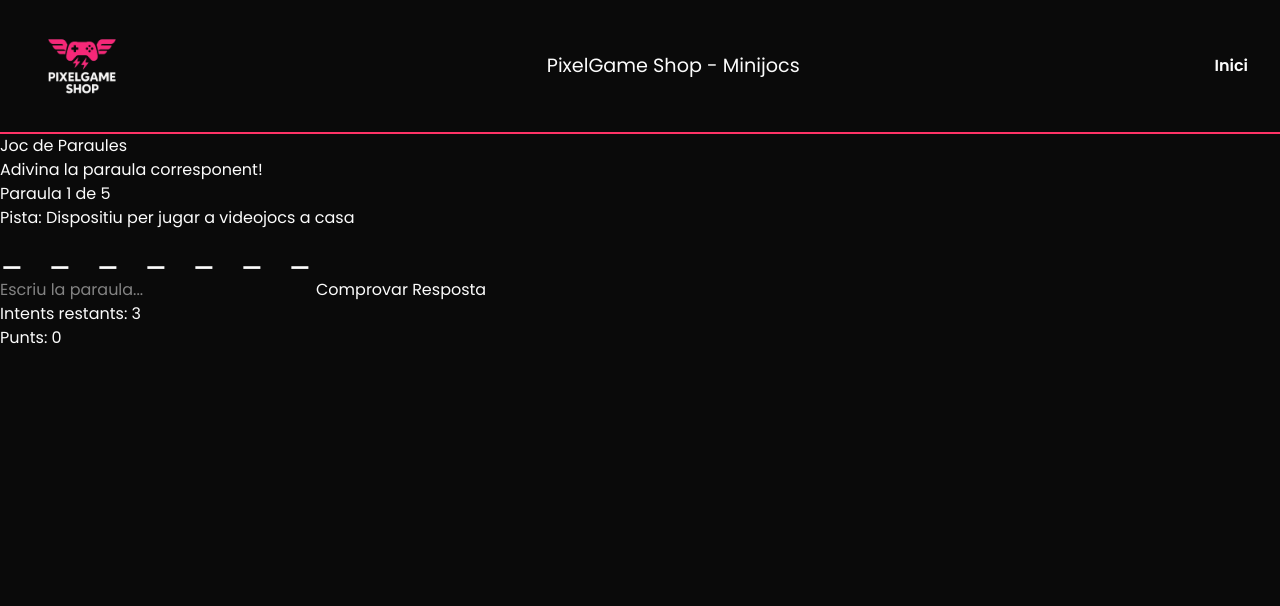
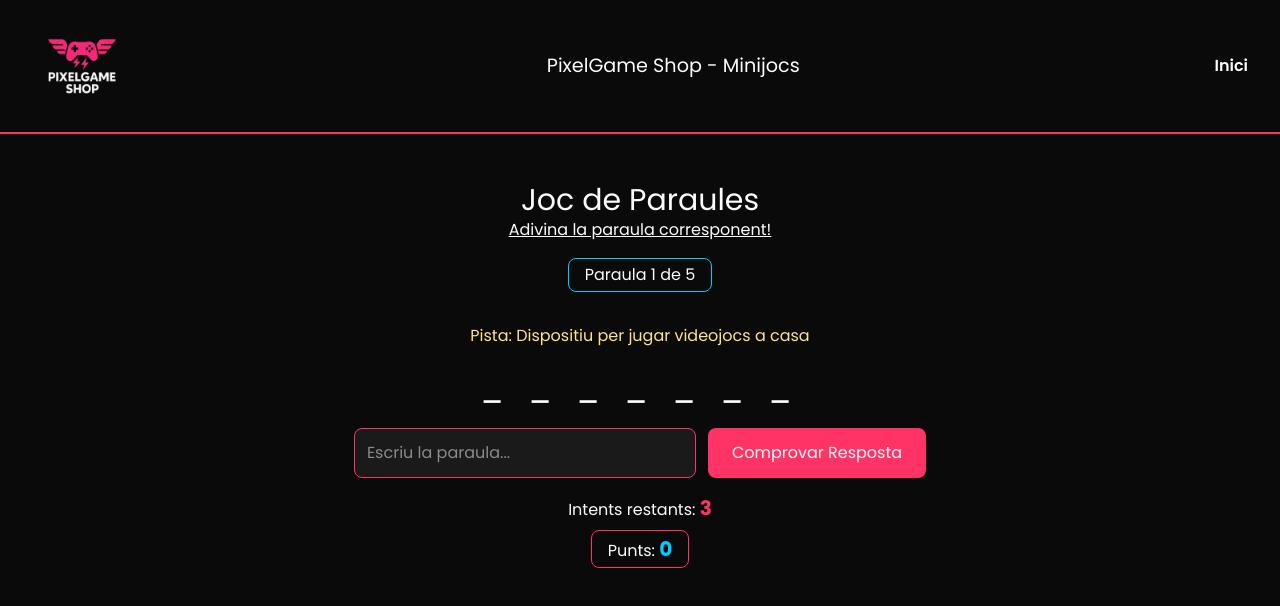
Before and after one commit to CFGSCojita/minijocs-react, a React (Vite) app: page /joc-paraules in a window 1280 px wide. Shown: the top 606 px of the page. Built offline with nearby package versions, Linux system fonts and the light colour scheme.

Commit message:
Estilo al JocParaules con Tailwind CSS

```diff
--- a/src/components/JocParaules.jsx
+++ b/src/components/JocParaules.jsx
@@ -1,19 +1,18 @@
 // Importación de componentes y otras funciones de React:
-import { useState } from "react"
-import { paraules } from '../data/paraules'
-import { useNavigate } from "react-router-dom"
-import Header from "./Header"
+import { useState } from "react";
+import { paraules } from "../data/paraules";
+import { useNavigate } from "react-router-dom";
+import Header from "./Header";
 
 export default function JocParaules() {
-
     const navigate = useNavigate(); // Declaramos un hook para poder navegar.
 
     // Declaración de variables de estado:
     const [intentosRestantes, setIntentosRestantes] = useState(3);
     const [puntos, setPuntos] = useState(0);
     const [indicePalabra, setIndicePalabra] = useState(0);
-  const [input, setInput] = useState('');
-  const [mensajeError, setMensajeError] = useState('');
+    const [input, setInput] = useState("");
+    const [mensajeError, setMensajeError] = useState("");
 
     // Obtenemos el objeto actual del array (contiene 'paraula' y 'pista'):
     const actual = paraules[indicePalabra];
@@ -23,33 +22,33 @@ export default function JocParaules() {
         // Estructura de control 'if'.
         // Si la longitud del input no coincide con la longitud de la palabra correcta, mostramos error, restamos intento y limpiamos.
         if (input.length > actual.paraula.length) {
-      setMensajeError('Massa lletres!');
+            setMensajeError("Massa lletres!");
             setIntentosRestantes(intentosRestantes - 1); // Restamos un intento.
-      setInput(''); // Limpiamos el input.
+            setInput(""); // Limpiamos el input.
 
             // Estructura de control 'if'.
             // Si no quedan intentos, terminamos el juego:
             if (intentosRestantes === 1) {
-        localStorage.setItem('punts', puntos);
-        navigate('/resultat');
+                localStorage.setItem("punts", puntos);
+                navigate("/resultat");
             }
             return; // Detenemos aquí, NO avanzamos a la siguiente palabra
         } else if (input.length < actual.paraula.length) {
-      setMensajeError('Falten lletres!');
+            setMensajeError("Falten lletres!");
             setIntentosRestantes(intentosRestantes - 1); // Restamos un intento.
-      setInput(''); // Limpiamos el input.
+            setInput(""); // Limpiamos el input.
 
             // Estructura de control 'if'.
             // Si no quedan intentos, terminamos el juego:
             if (intentosRestantes === 1) {
-        localStorage.setItem('punts', puntos);
-        navigate('/resultat');
+                localStorage.setItem("punts", puntos);
+                navigate("/resultat");
             }
             return; // Detenemos aquí, NO avanzamos a la siguiente palabra
         }
 
         // Si llegamos aquí, la longitud es correcta, así que limpiamos cualquier error previo:
-    setMensajeError('');
+        setMensajeError("");
 
         // Estructura de control 'if'.
         // Comparamos el input con la palabra correcta. Si es correcta, sumamos puntos y avanzamos. Si no, restamos intentos:
@@ -62,60 +61,90 @@ export default function JocParaules() {
             if (indicePalabra + 1 < paraules.length) {
                 setIndicePalabra(indicePalabra + 1); // Incrementamos el índice.
                 setIntentosRestantes(3); // Reiniciamos los intentos a 3.
-        setInput(''); // Limpiamos el campo de input.
+                setInput(""); // Limpiamos el campo de input.
             } else {
-        localStorage.setItem('punts', puntos + 2); // Guardamos la puntuación usando localStorage.
-        navigate('/resultat'); // Navegamos a la página de resultados.
+                localStorage.setItem("punts", puntos + 2); // Guardamos la puntuación usando localStorage.
+                navigate("/resultat"); // Navegamos a la página de resultados.
             }
         } else {
             // La longitud es correcta pero la palabra es incorrecta:
-      setMensajeError('Paraula incorrecta!');
+            setMensajeError("Paraula incorrecta!");
             setIntentosRestantes(intentosRestantes - 1); // Decrementamos un intento.
 
             // Estructura de control 'if'.
             // Si no quedan intentos, guardamos los puntos que el usuario haya conseguido en el localStorage y navegamos a la página de resultados.
             if (intentosRestantes === 1) {
-        localStorage.setItem('punts', puntos);
-        navigate('/resultat');
+                localStorage.setItem("punts", puntos);
+                navigate("/resultat");
             }
-      setInput(''); // Limpiamos el campo de input.
+            setInput(""); // Limpiamos el campo de input.
         }
     }
 
     // Creamos una función para manejar el cambio en el input:
     function handleInputCambiar(e) {
         setInput(e.target.value); // Actualizamos el valor del input.
-    setMensajeError(''); // Limpiamos el error cada vez que el usuario escribe.
+        setMensajeError(""); // Limpiamos el error cada vez que el usuario escribe.
     }
 
     return (
-    <div>
+        <div className="min-h-screen bg-[#0A0A0A]">
             <Header />
-      <h2>Joc de Paraules</h2>
-      <h3>Adivina la paraula corresponent!</h3>
-      <p>Paraula {indicePalabra + 1} de {paraules.length}</p>
+            <div className="p-8 text-center text-[#FCFCFC]">
+                <h2 className="mt-4 text-3xl">Joc de Paraules</h2>
+                <h3 className="underline">Adivina la paraula corresponent!</h3>
+                <p className="inline-block border border-[#00CCFF] px-4 py-1 rounded-lg mt-4">
+                    Paraula {indicePalabra + 1} de {paraules.length}
+                </p>
 
                 {/* Mostramos la pista al usuario: */}
-      <p>Pista: {actual.pista}</p>
+                <p className="mt-8 text-amber-200">Pista: {actual.pista}</p>
 
                 {/* Mostramos las letras ocultas (guiones bajos repetidos según la longitud de la palabra): */}
-      <p style={{ fontSize: '2rem', letterSpacing: '0.5rem' }}>
-        {'_ '.repeat(actual.paraula.length)}
+                <p
+                    style={{ fontSize: "2rem", letterSpacing: "0.5rem" }}
+                    className="mt-4 mb-4"
+                >
+                    {"_ ".repeat(actual.paraula.length)}
                 </p>
 
+                <div className="flex flex-col sm:flex-row justify-center gap-3 mt-4">
                     <input
+                        className="p-3 bg-[#1A1A1A] text-[#FCFCFC] border border-[#FF3366] rounded-lg outline-none"
                         type="text"
                         value={input}
                         onChange={handleInputCambiar}
                         placeholder="Escriu la paraula..."
                     />
-      <button onClick={comprovar}>Comprovar Resposta</button>
+                    <button
+                        className="px-6 py-3 bg-[#FF3366] text-[#FCFCFC] rounded-lg cursor-pointer hover:bg-[#00CCFF]"
+                        onClick={comprovar}
+                    >
+                        Comprovar Resposta
+                    </button>
+                </div>
 
                 {/* Mostramos el mensaje de error si existe: */}
-      {mensajeError && <p style={{ color: '#FF3366', fontWeight: 'bold' }}>{mensajeError}</p>}
+                {mensajeError && (
+                    <p className="text-[#FF3366] font-bold mt-2">
+                        {mensajeError}
+                    </p>
+                )}
 
-      <p>Intents restants: {intentosRestantes}</p>
-      <p>Punts: {puntos}</p>
+                <p className="mt-4">
+                    Intents restants:{" "}
+                    <span className="text-[#FF3366] font-bold text-xl">
+                        {intentosRestantes}
+                    </span>
+                </p>
+
+                <p className="inline-block border border-[#FF3366] px-4 py-1 rounded-lg mt-2">
+                    Punts:{" "}
+                    <span className="text-[#00CCFF] font-bold text-xl">
+                        {puntos}
+                    </span>
+                </p>
             </div>
-  )
+        </div>
+    );
 }
--- a/src/data/paraules.js
+++ b/src/data/paraules.js
@@ -3,7 +3,7 @@
 export const paraules = [
     {
         paraula: 'CONSOLA',
-        pista: 'Dispositiu per jugar a videojocs a casa'
+        pista: 'Dispositiu per jugar videojocs a casa'
     },
     {
         paraula: 'JUGADOR',
--- a/src/index.css
+++ b/src/index.css
@@ -1,11 +1,4 @@
 @import "tailwindcss";
-
-/* Reset y variables globales */
-* {
-  margin: 0;
-  padding: 0;
-  box-sizing: border-box;
-}
 
 :root {
   --blanc: #FCFCFC;
```
Lines whose indentation alone changed are shown as unchanged.
